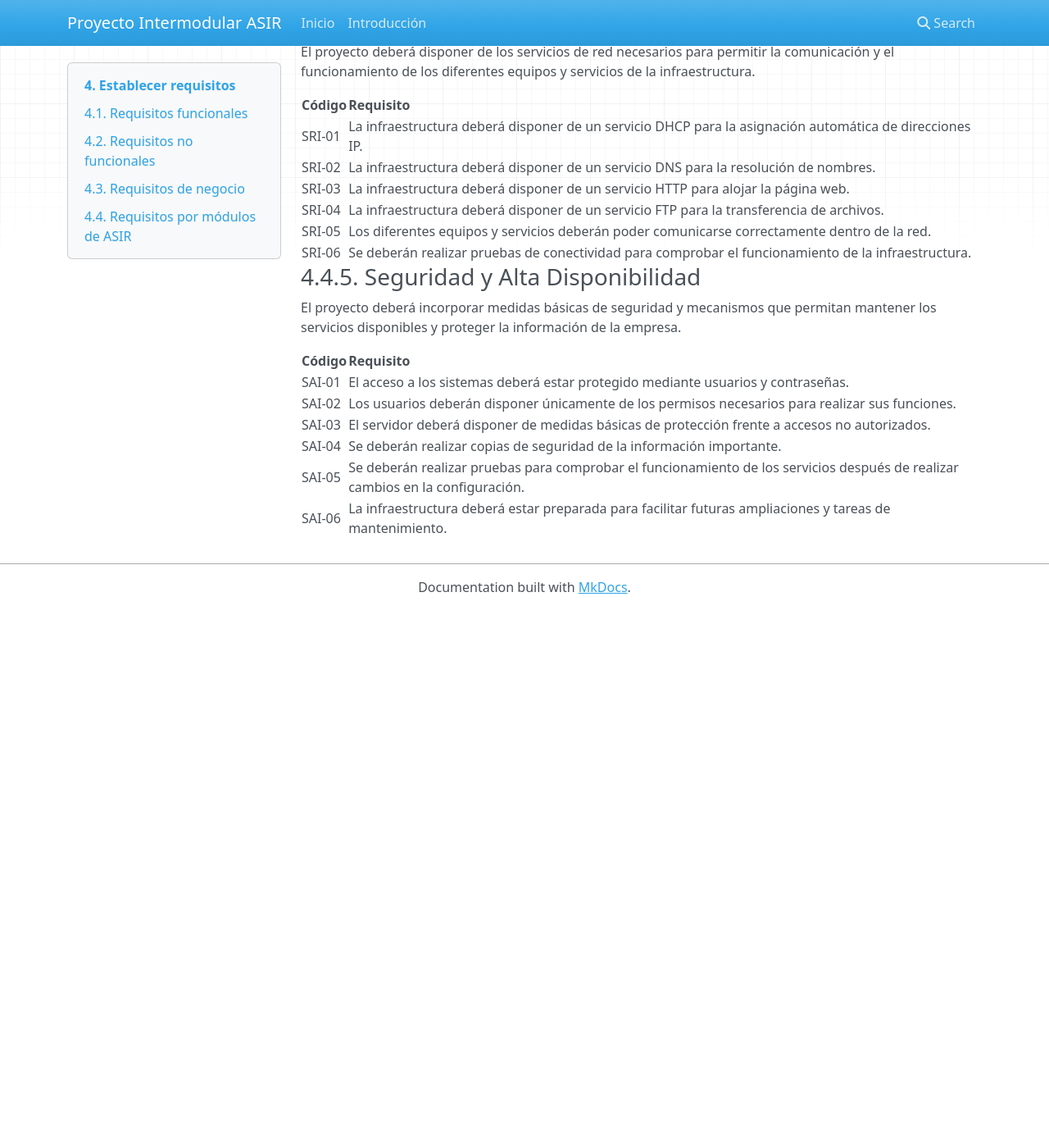
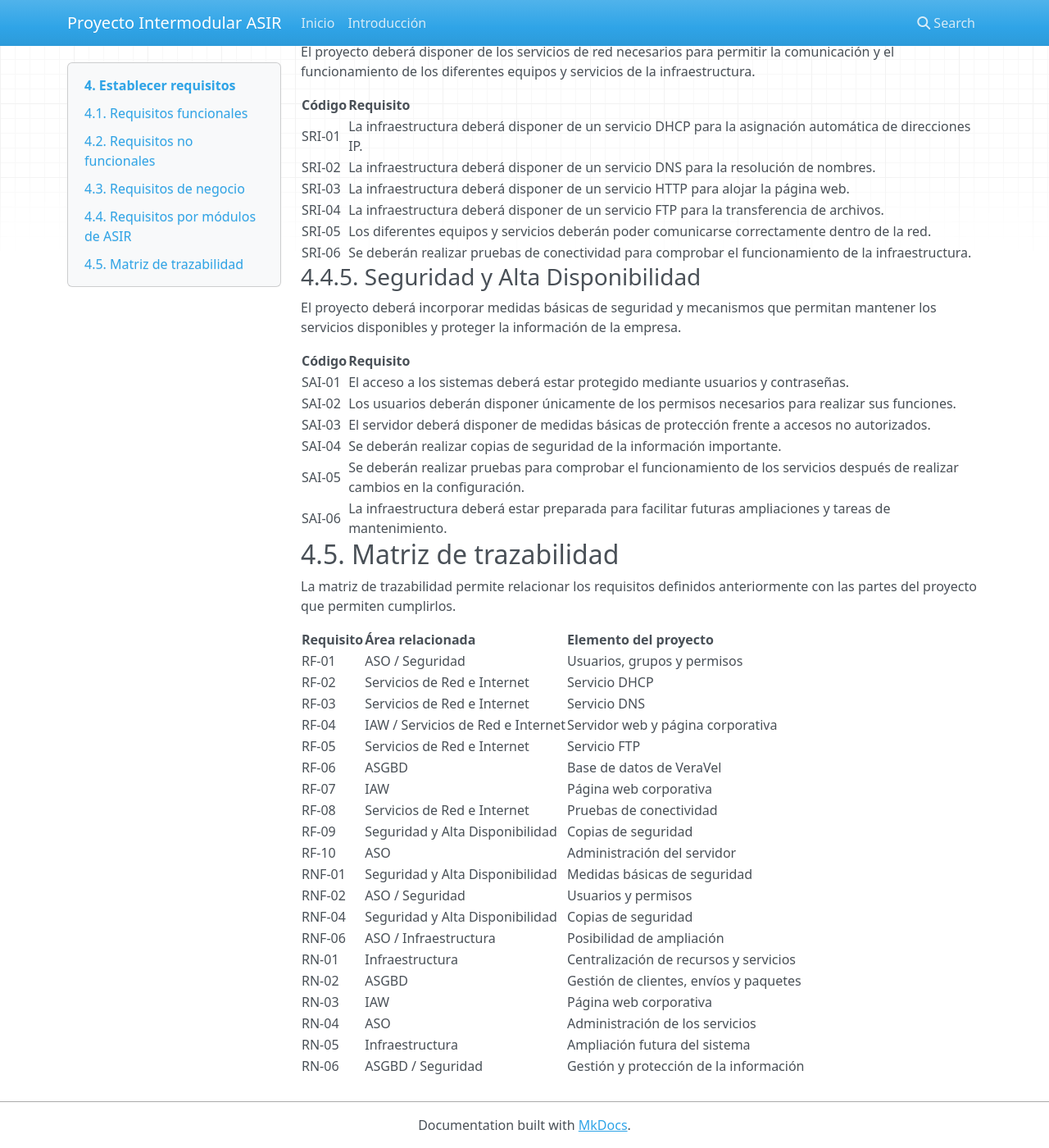
Before and after one commit to carloshuertasrodrigo-prog/Proyecto-Intermodular-ASIR, an MkDocs documentation site: the page built from docs/04_requisitos.md, in a window 1280 px wide and 1400 px high, scrolled down 2535 px. Shown: the whole window at 82% size. Built offline with MkDocs 1.6.1, drawn with Linux system fonts in a browser that asks for light colours; nearby versions of some CDN libraries; before the commit the page ends 3279 px from its top, so only the background shows below that.

Commit message:
Añadida matriz de trazabilidad de requisitos
Added a traceability matrix to relate requirements with project elements.

```diff
--- a/docs/04_requisitos.md
+++ b/docs/04_requisitos.md
@@ -112,3 +112,30 @@ El proyecto deberá incorporar medidas básicas de seguridad y mecanismos que pe
 | SAI-04 | Se deberán realizar copias de seguridad de la información importante. |
 | SAI-05 | Se deberán realizar pruebas para comprobar el funcionamiento de los servicios después de realizar cambios en la configuración. |
 | SAI-06 | La infraestructura deberá estar preparada para facilitar futuras ampliaciones y tareas de mantenimiento. |
+
+## 4.5. Matriz de trazabilidad
+
+La matriz de trazabilidad permite relacionar los requisitos definidos anteriormente con las partes del proyecto que permiten cumplirlos.
+
+| **Requisito** | **Área relacionada** | **Elemento del proyecto** |
+|---|---|---|
+| RF-01 | ASO / Seguridad | Usuarios, grupos y permisos |
+| RF-02 | Servicios de Red e Internet | Servicio DHCP |
+| RF-03 | Servicios de Red e Internet | Servicio DNS |
+| RF-04 | IAW / Servicios de Red e Internet | Servidor web y página corporativa |
+| RF-05 | Servicios de Red e Internet | Servicio FTP |
+| RF-06 | ASGBD | Base de datos de VeraVel |
+| RF-07 | IAW | Página web corporativa |
+| RF-08 | Servicios de Red e Internet | Pruebas de conectividad |
+| RF-09 | Seguridad y Alta Disponibilidad | Copias de seguridad |
+| RF-10 | ASO | Administración del servidor |
+| RNF-01 | Seguridad y Alta Disponibilidad | Medidas básicas de seguridad |
+| RNF-02 | ASO / Seguridad | Usuarios y permisos |
+| RNF-04 | Seguridad y Alta Disponibilidad | Copias de seguridad |
+| RNF-06 | ASO / Infraestructura | Posibilidad de ampliación |
+| RN-01 | Infraestructura | Centralización de recursos y servicios |
+| RN-02 | ASGBD | Gestión de clientes, envíos y paquetes |
+| RN-03 | IAW | Página web corporativa |
+| RN-04 | ASO | Administración de los servicios |
+| RN-05 | Infraestructura | Ampliación futura del sistema |
+| RN-06 | ASGBD / Seguridad | Gestión y protección de la información |
```
